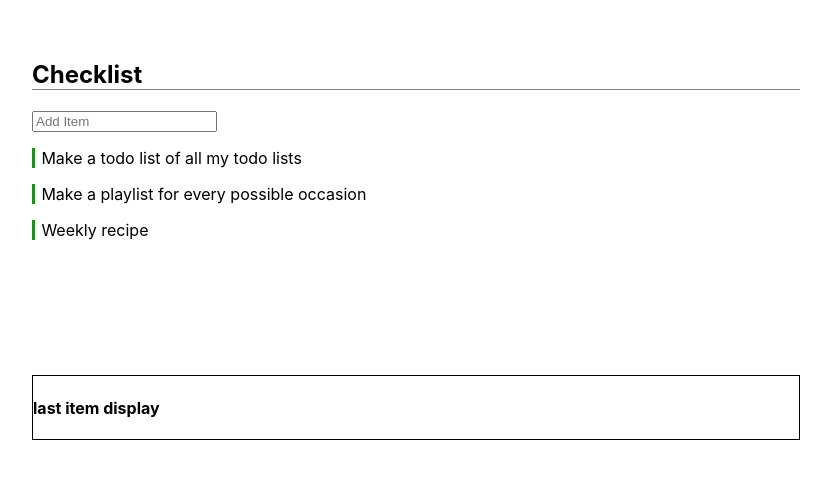
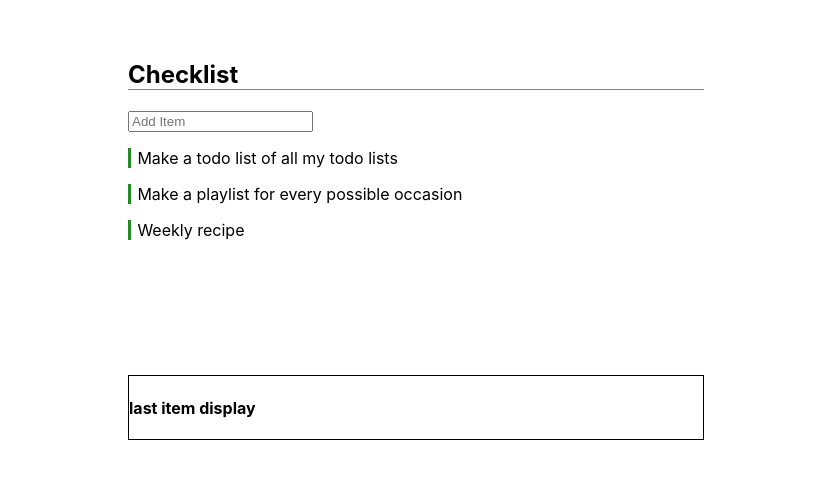
Before and after one commit to itzamnahuerta/redux-todo-app, a React (Create React App) app: page / in a window 1280 px wide. Shown: the top 478 px of the page, without its empty margins (224-1055 px from the left). Built offline with nearby package versions, Linux system fonts and the light colour scheme.

Commit message:
adjusted width size

```diff
--- a/src/App.css
+++ b/src/App.css
@@ -4,7 +4,7 @@
   top: 30%;
   transform: translate(-50%, -50%);
 
-  width: 60%;
+  width: 45%;
   min-height: 50%;
   max-height: 70%;
   background-color: white;
```
